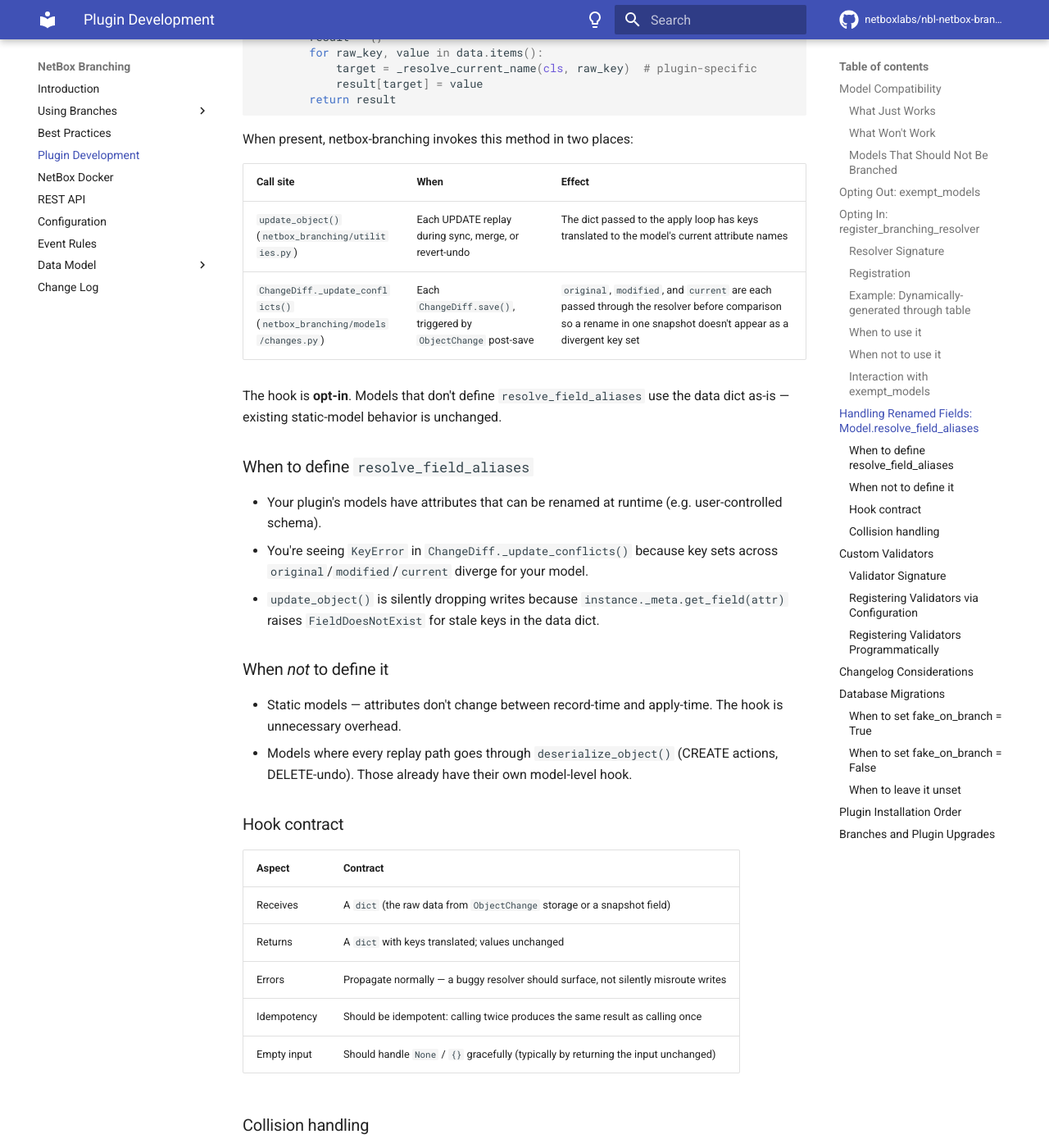
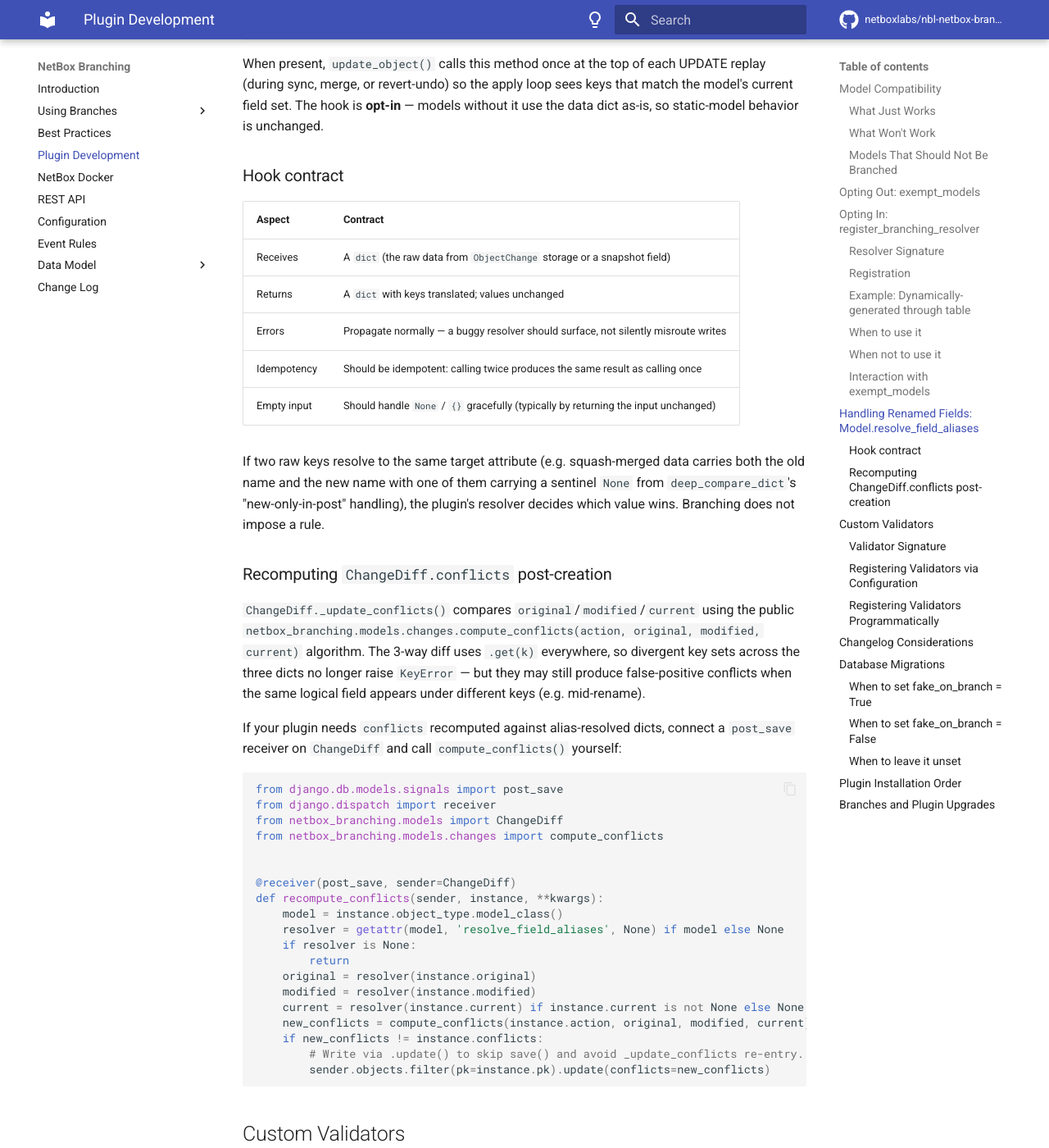
Before and after one commit to netboxlabs/netbox-branching, an MkDocs documentation site: the page built from docs/plugin-development.md, in a window 1280 px wide and 1400 px high, scrolled down 5645 px. Shown: the whole window at 82% size. Built offline with MkDocs 1.6.1 and Material for MkDocs 9.7.7, drawn with Linux system fonts in a browser that asks for light colours; comment, search, counter and statistics services are not loaded; some of the changed text lies outside the part shown.

Commit message:
refactor

````diff
--- a/docs/plugin-development.md
+++ b/docs/plugin-development.md
@@ -157,9 +157,7 @@ A resolver returning `True` does **not** override the `exempt_models` filter. Af
 
 ## Handling Renamed Fields: `Model.resolve_field_aliases`
 
-Plugins whose models can be modified at runtime (e.g. user-defined schemas where individual fields can be added, removed, or renamed) face a subtle problem when their changes are replayed across sync, merge, or revert: a stored `ObjectChange` data dict may carry a field-name key that no longer matches the model's current attribute set.
-
-For example, a model's `description` field may have been renamed to `details_long` in a branch.  The branch's `ObjectChange` records use the new name; main's still use the old name.  When sync replays main's records onto the branch, or merge replays the branch's records onto main, `update_object()` tries to do `instance._meta.get_field(attr)` against the *target* schema's view — which may not recognise the name as it appears in the data dict.
+Plugins whose models can be modified at runtime (e.g. user-defined schemas where individual fields can be added, removed, or renamed) face a subtle problem when their changes are replayed across sync, merge, or revert: a stored `ObjectChange` data dict may carry a field-name key that no longer matches the model's current attribute set. `update_object()` tries to do `instance._meta.get_field(attr)` against the *target* schema's view, and any stale keys are silently dropped.
 
 To support this, models may optionally define a `resolve_field_aliases` classmethod:
 
@@ -179,25 +177,7 @@ class MyModel(NetBoxModel):
         return result
 ```
 
-When present, netbox-branching invokes this method in two places:
-
-| Call site | When | Effect |
-|---|---|---|
-| `update_object()` (`netbox_branching/utilities.py`) | Each UPDATE replay during sync, merge, or revert-undo | The dict passed to the apply loop has keys translated to the model's current attribute names |
-| `ChangeDiff._update_conflicts()` (`netbox_branching/models/changes.py`) | Each `ChangeDiff.save()`, triggered by `ObjectChange` post-save | `original`, `modified`, and `current` are each passed through the resolver before comparison so a rename in one snapshot doesn't appear as a divergent key set |
-
-The hook is **opt-in**.  Models that don't define `resolve_field_aliases` use the data dict as-is — existing static-model behavior is unchanged.
-
-### When to define `resolve_field_aliases`
-
-- Your plugin's models have attributes that can be renamed at runtime (e.g. user-controlled schema).
-- You're seeing `KeyError` in `ChangeDiff._update_conflicts()` because key sets across `original`/`modified`/`current` diverge for your model.
-- `update_object()` is silently dropping writes because `instance._meta.get_field(attr)` raises `FieldDoesNotExist` for stale keys in the data dict.
-
-### When *not* to define it
-
-- Static models — attributes don't change between record-time and apply-time.  The hook is unnecessary overhead.
-- Models where every replay path goes through `deserialize_object()` (CREATE actions, DELETE-undo).  Those already have their own model-level hook.
+When present, `update_object()` calls this method once at the top of each UPDATE replay (during sync, merge, or revert-undo) so the apply loop sees keys that match the model's current field set. The hook is **opt-in** — models without it use the data dict as-is, so static-model behavior is unchanged.
 
 ### Hook contract
 
@@ -209,9 +189,35 @@ The hook is **opt-in**.  Models that don't define `resolve_field_aliases` use th
 | Idempotency | Should be idempotent: calling twice produces the same result as calling once |
 | Empty input | Should handle `None` / `{}` gracefully (typically by returning the input unchanged) |
 
-### Collision handling
+If two raw keys resolve to the same target attribute (e.g. squash-merged data carries both the old name and the new name with one of them carrying a sentinel `None` from `deep_compare_dict`'s "new-only-in-post" handling), the plugin's resolver decides which value wins. Branching does not impose a rule.
 
-If two raw keys resolve to the same target attribute (e.g. squash-merged data carries both the old name and the new name), the plugin's resolver decides which value wins.  A common convention is "prefer the non-None value", which handles the squash-merge case where `deep_compare_dict` may emit a sentinel `None` under the new name.  Branching does not impose a rule — that's a plugin-level concern.
+### Recomputing `ChangeDiff.conflicts` post-creation
+
+`ChangeDiff._update_conflicts()` compares `original`/`modified`/`current` using the public `netbox_branching.models.changes.compute_conflicts(action, original, modified, current)` algorithm. The 3-way diff uses `.get(k)` everywhere, so divergent key sets across the three dicts no longer raise `KeyError` — but they may still produce false-positive conflicts when the same logical field appears under different keys (e.g. mid-rename).
+
+If your plugin needs `conflicts` recomputed against alias-resolved dicts, connect a `post_save` receiver on `ChangeDiff` and call `compute_conflicts()` yourself:
+
+```python
+from django.db.models.signals import post_save
+from django.dispatch import receiver
+from netbox_branching.models import ChangeDiff
+from netbox_branching.models.changes import compute_conflicts
+
+
+@receiver(post_save, sender=ChangeDiff)
+def recompute_conflicts(sender, instance, **kwargs):
+    model = instance.object_type.model_class()
+    resolver = getattr(model, 'resolve_field_aliases', None) if model else None
+    if resolver is None:
+        return
+    original = resolver(instance.original)
+    modified = resolver(instance.modified)
+    current = resolver(instance.current) if instance.current is not None else None
+    new_conflicts = compute_conflicts(instance.action, original, modified, current)
+    if new_conflicts != instance.conflicts:
+        # Write via .update() to skip save() and avoid _update_conflicts re-entry.
+        sender.objects.filter(pk=instance.pk).update(conflicts=new_conflicts)
+```
 
 ## Custom Validators
 
````
Also changed, not shown: 2 other files.
